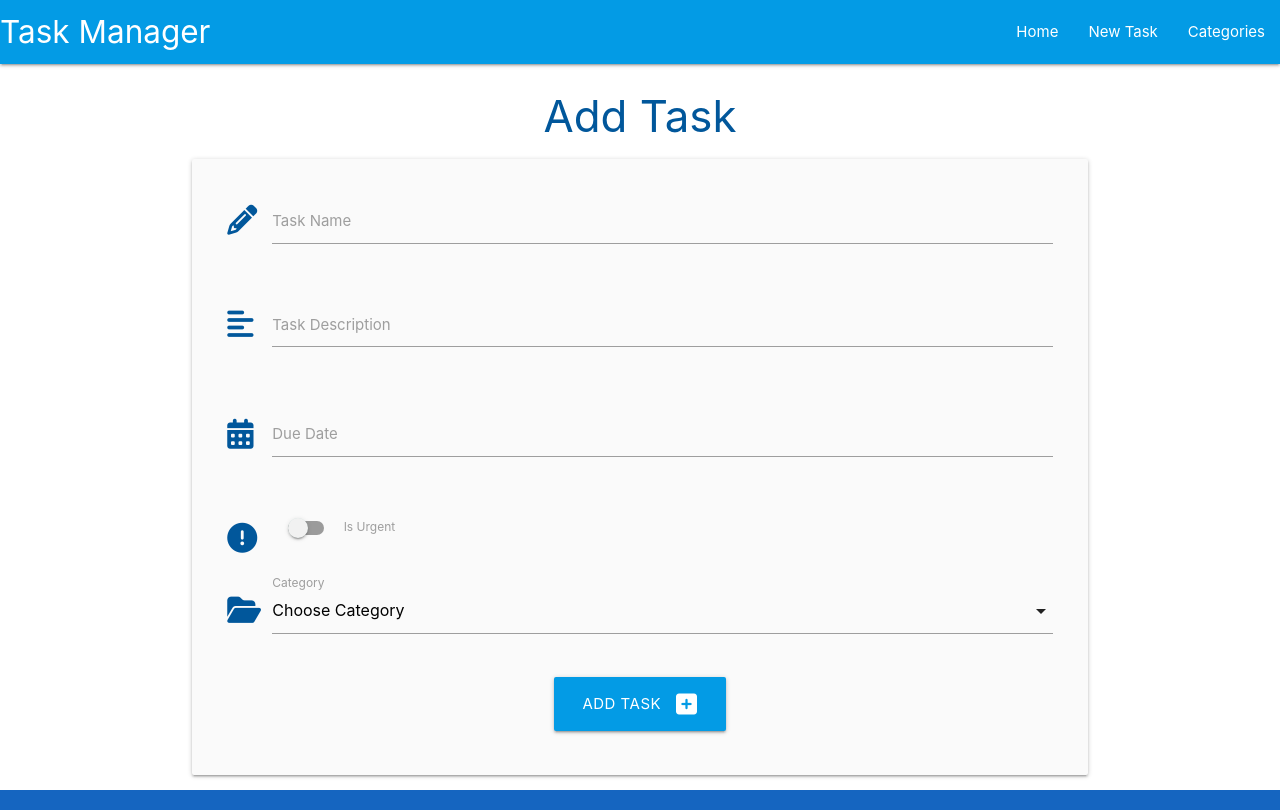
After one commit to niall-code/task-manager, a Flask app: page /add_task in a window 1280 px wide. The commit adds this page. Run offline with Flask 3, Linux system fonts and the light colour scheme.

Commit message:
Create form to add tasks

```diff
--- a/taskmanager/routes.py
+++ b/taskmanager/routes.py
@@ -43,3 +43,22 @@ def delete_category(category_id):
     db.session.delete(category)
     db.session.commit()
     return redirect(url_for("categories"))
+
+
+@app.route("/add_task", methods=["GET", "POST"])
+def add_task():
+    categories = list(Category.query.order_by(Category.category_name).all())
+    if request.method == "POST":
+
+        task = Task(
+            task_name=request.form.get("task_name"),
+            task_description=request.form.get("task_description"),
+            is_urgent=bool(True if request.form.get("is_urgent") else False),
+            due_date=request.form.get("due_date"),
+            category_id=request.form.get("category_id")
+        )
+
+        db.session.add(task)
+        db.session.commit()
+        return redirect(url_for("home"))
+    return render_template("add_task.html", categories=categories)
--- a/taskmanager/static/js/script.js
+++ b/taskmanager/static/js/script.js
@@ -1,4 +1,16 @@
 document.addEventListener('DOMContentLoaded', function() {
+    // Initialize sidenav
     let sidenav = document.querySelectorAll('.sidenav');
     M.Sidenav.init(sidenav);
+
+    // Initialize datepicker
+    let datepicker = document.querySelectorAll('.datepicker');
+    M.Datepicker.init(datepicker, {
+        format: "dd mmmm, yyyy",
+        i18n: { done: "Select" }
+    });
+
+    // Initialize dropdown
+    let selects = document.querySelectorAll('select');
+    M.FormSelect.init(selects);
 });
--- /dev/null
+++ b/taskmanager/templates/add_task.html
@@ -0,0 +1,97 @@
+{% extends "base.html" %}
+{% block content %}
+
+  <h3 class="light-blue-text text-darken-4 center-align">Add Task</h3>
+
+  <div class="row card-panel grey lighten-5">
+
+    <form class="col s12" method="POST" action="{{ url_for('add_task') }}">
+
+      <!-- task name -->
+      <div class="row">
+        <div class="input-field col s12">
+
+          <i class="fas fa-pencil-alt prefix light-blue-text text-darken-4"></i>
+          <input id="task_name" name="task_name" minlength="5" maxlength="50" type="text"
+            class="validate" required>
+          <label for="task_name">Task Name</label>
+
+        </div>
+      </div>
+
+      <!-- task description -->
+      <div class="row">
+        <div class="input-field col s12">
+
+          <i class="fas fa-align-left prefix light-blue-text text-darken-4"></i>
+          <textarea id="task_description" name="task_description" minlength="5" maxlength="200" type="text"
+            class="validate materialize-textarea" required></textarea>
+          <label for="task_description">Task Description</label>
+
+        </div>
+      </div>
+
+      <!-- due date -->
+      <div class="row">
+        <div class="input-field col s12">
+
+          <i class="fas fa-calendar-alt prefix light-blue-text text-darken-4"></i>
+          <input id="due_date" name="due_date" type="text"
+            class="validate datepicker" required>
+          <label for="due_date">Due Date</label>
+
+        </div>
+      </div>
+
+      <!-- is urgent? -->
+      <div class="row">
+        <div class="input-field col s12">
+
+          <div class="switch">
+            <i class="fas fa-exclamation-circle prefix light-blue-text text-darken-4"></i>
+            <label>
+              <input id="is_urgent" name="is_urgent" type="checkbox">
+              <span class="lever"></span>
+              Is Urgent
+            </label>
+          </div>
+
+        </div>
+      </div>
+
+      <!-- category id -->
+      <div class="row">
+        <div class="input-field col s12">
+
+          <i class="fas fa-folder-open prefix light-blue-text text-darken-4"></i>
+          <select name="category_id" id="category_id" class="validate" required>
+            <option value="" disabled selected>Choose Category</option>
+
+            {% for category in categories %}
+
+              <option value="{{ category.id }}">{{ category.category_name }}</option>
+
+            {% endfor %}
+
+          </select>
+          <label for="category_id">Category</label>
+
+        </div>
+      </div>
+
+      <!-- submit button -->
+      <div class="row">
+        <div class="col s12 center-align">
+
+          <button type="submit" class="btn-large light-blue darken-1">
+            Add Task <i class="fas fa-plus-square right"></i>
+          </button>
+
+        </div>
+      </div>
+
+    </form>
+
+  </div>
+
+{% endblock %}
--- a/taskmanager/templates/base.html
+++ b/taskmanager/templates/base.html
@@ -34,7 +34,7 @@
 
           <ul class="right hide-on-med-and-down">
             <li><a href="{{ url_for('home') }}">Home</a></li>
-            <li><a href="">New Task</a></li>
+            <li><a href="{{ url_for('add_task') }}">New Task</a></li>
             <li><a href="{{ url_for('categories') }}">Categories</a></li>
           </ul>
 
@@ -43,7 +43,7 @@
 
       <ul class="sidenav" id="mobile-demo">
         <li><a href="{{ url_for('home') }}">Home</a></li>
-        <li><a href="">New Task</a></li>
+        <li><a href="{{ url_for('add_task') }}">New Task</a></li>
         <li><a href="{{ url_for('categories') }}">Categories</a></li>
       </ul>
 
```
Also changed, not shown: taskmanager/templates/tasks.html (+8 -0 lines).
